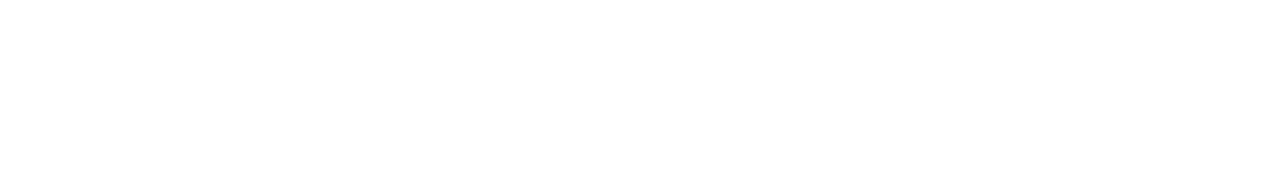
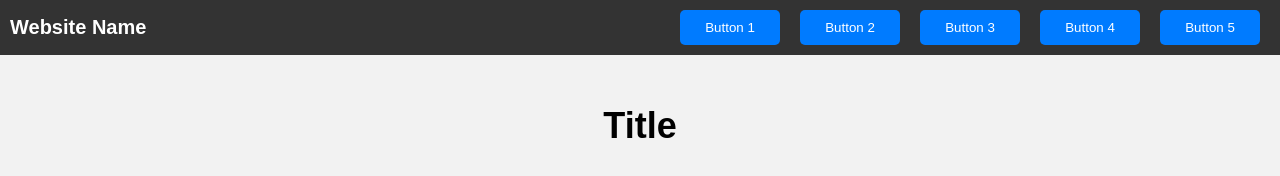
Before and after one commit to LumonOnYT/lumon, a plain HTML site: page index.html in a window 1280 px wide. Drawn offline with Linux system fonts and the light colour scheme.

Commit message:
Update index.html

```diff
--- a/index.html
+++ b/index.html
@@ -3,9 +3,73 @@
 <head>
     <meta charset="UTF-8">
     <meta name="viewport" content="width=device-width, initial-scale=1.0">
-    <title>Index</title>
+    <title>Home</title>
+    <style>
+        body {
+            font-family: Arial, sans-serif;
+            margin: 0;
+            padding: 0;
+            background-color: #f2f2f2;
+        }
+
+        header {
+            background-color: #333;
+            color: #fff;
+            padding: 10px;
+            display: flex;
+            justify-content: space-between;
+            align-items: center;
+        }
+
+        header a {
+            text-decoration: none;
+            color: #fff;
+            font-weight: bold;
+            font-size: 20px;
+        }
+
+        nav {
+            display: flex;
+        }
+
+        button {
+            display: inline-block;
+            width: 100px;
+            margin: 0 10px;
+            padding: 10px;
+            background-color: #007bff;
+            color: #fff;
+            border: none;
+            border-radius: 5px;
+            cursor: pointer;
+            transition: background-color 0.3s;
+        }
+
+        button:hover {
+            background-color: #0056b3;
+        }
+
+        h1 {
+            text-align: center;
+            font-size: 36px; /* Change the size as needed */
+            margin-top: 50px; /* Adjust the margin-top as needed */
+        }
+    </style>
 </head>
 <body>
 
+    <header>
+        <a href="#" title="Home">Website Name</a>
+        <nav>
+            <button>Button 1</button>
+            <button>Button 2</button>
+            <button>Button 3</button>
+            <button>Button 4</button>
+            <button>Button 5</button>
+        </nav>
+    </header>
+
+    <h1>Title</h1>
+
 </body>
 </html>
```
